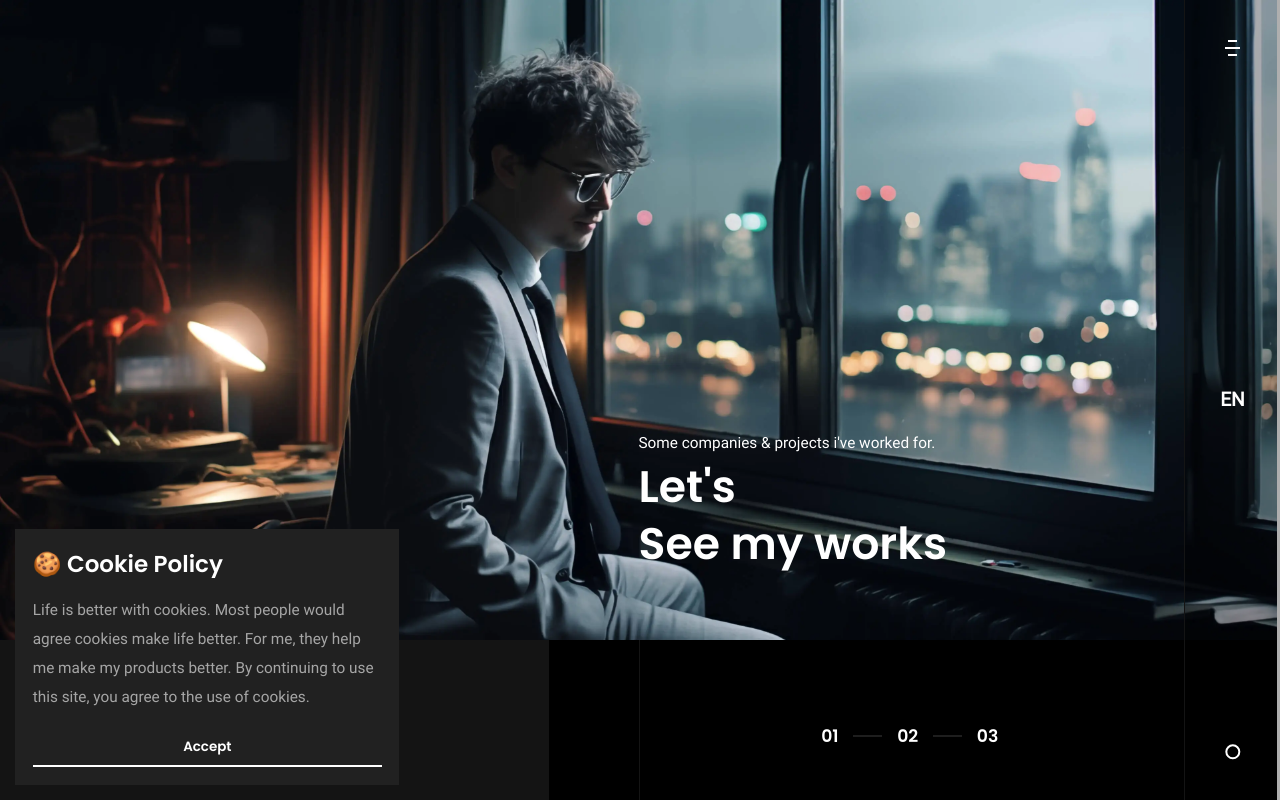
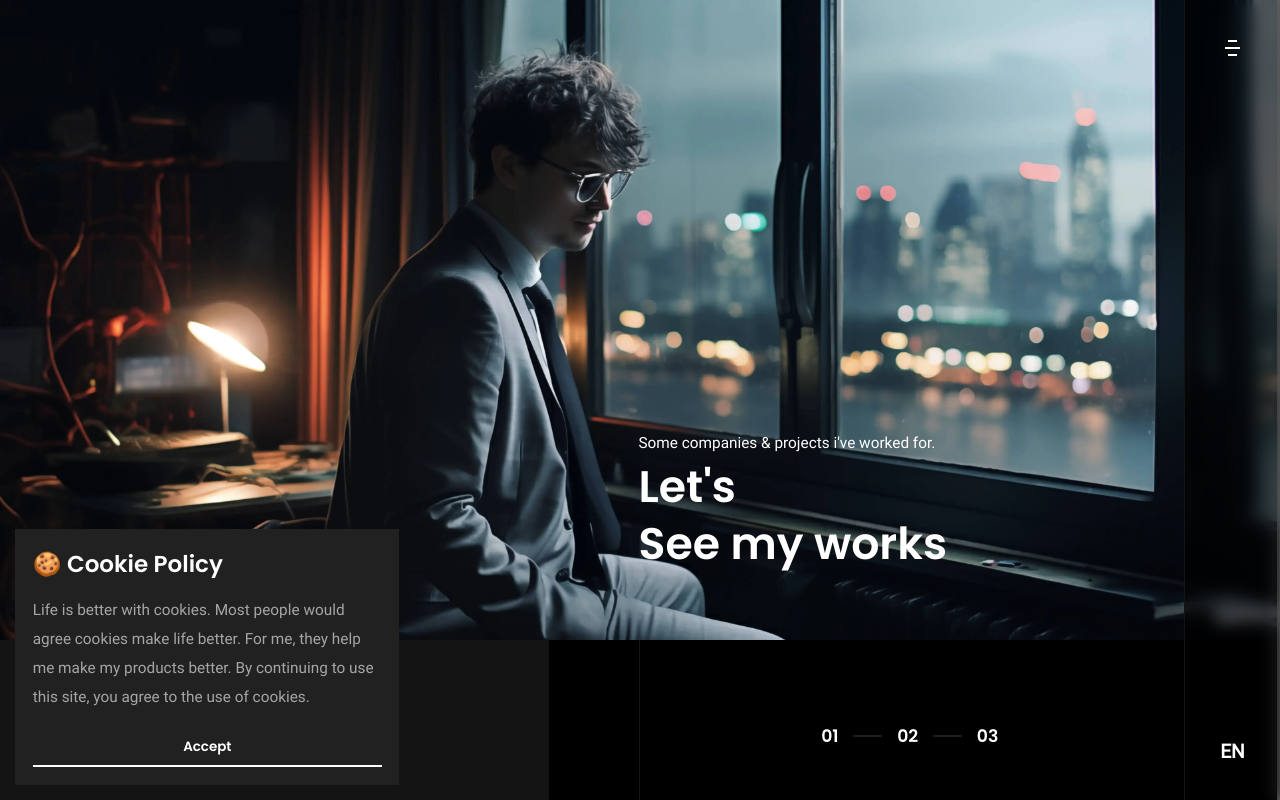
Before and after one commit to Eugevin/simple-me-vue, a Vue app: page /works in a window 1280 px wide. Shown: the top 800 px of the page. Built offline with nearby package versions, Linux system fonts and the light colour scheme.

Commit message:
styles: new styles for header & completely removed white theme

```diff
--- a/src/App.vue
+++ b/src/App.vue
@@ -4,9 +4,6 @@ import Header from './components/Header.vue'
 import Footer from './components/Footer.vue'
 import Loader from './components/Loader.vue'
 import Cookie from './components/Cookie.vue'
-
-const whiteTheme = ref<boolean>(false)
-provide('whiteTheme', whiteTheme)
 
 const overflowHidden = ref<boolean>(false)
 provide('overflowHidden', overflowHidden)
@@ -38,10 +35,7 @@ const loading = ref<boolean>(true)
       v-if="loading"
       @loaded="loading = false"
     />
-    <main
-      v-else
-      :class="whiteTheme ? 'white-theme' : ''"
-    >
+    <main v-else>
       <Header />
       <RouterView />
       <Footer />
@@ -97,14 +91,6 @@ main {
       content: none;
     }
   }
-
-  &.white-theme {
-    background: var(--white);
-
-    &::after {
-      background: var(--gray-6);
-    }
-  }
 }
 
 .v-enter-active,
--- a/src/components/Cookie.vue
+++ b/src/components/Cookie.vue
@@ -48,19 +48,11 @@ function acceptCookie() {
     color: var(--gray-5);
     margin: 0;
     transition: var(--transition);
-
-    .white-theme & {
-      color: var(--gray-2);
-    }
   }
 
   @include media-phone {
     max-width: calc(100% - 2rem);
     bottom: 7.25rem;
   }
-
-  .white-theme & {
-    background: var(--white);
-  }
 }
 </style>
--- a/src/components/Header.vue
+++ b/src/components/Header.vue
@@ -2,7 +2,6 @@
 import { inject, ref } from 'vue'
 
 const headerActive = ref<boolean>(false)
-const whiteTheme = inject('whiteTheme') as boolean
 const language = inject('language') as 'ru' | 'en'
 
 const headerLinks: Array<Link> = [
@@ -50,10 +49,6 @@ const headerLinks: Array<Link> = [
           style="font-size: 0.4em"
         >beta</sup>
       </div>
-      <div
-        class="header__visible__change"
-        @click="whiteTheme = !whiteTheme"
-      />
     </div>
     <div class="header__body">
       <div
@@ -96,7 +91,8 @@ const headerLinks: Array<Link> = [
     border-left: 1px solid var(--gray-1);
     will-change: border-left;
     transition: var(--transition);
-    background: #00000050;
+    background: #00000075;
+    backdrop-filter: blur(.5rem);
 
     &__menu {
       cursor: pointer;
@@ -114,10 +110,6 @@ const headerLinks: Array<Link> = [
         height: 0.125rem;
         background: var(--white);
         transition: inherit;
-
-        .white-theme .header:not(.header_active) & {
-          background: var(--gray-1);
-        }
 
         &:nth-of-type(2) {
           width: 1rem;
@@ -179,50 +171,6 @@ const headerLinks: Array<Link> = [
         transform: scale(1) rotate(5deg);
       }
 
-      .white-theme .header:not(.header_active) & {
-        color: var(--gray-1);
-      }
-
-      @include media-phone {
-        width: 6.25rem;
-      }
-    }
-
-    &__change {
-      position: relative;
-      height: 6.25rem;
-      width: 100%;
-      cursor: pointer;
-
-      &::before {
-        content: "";
-        position: absolute;
-        top: 50%;
-        left: 50%;
-        transform: translate(-50%, -50%);
-        height: 1rem;
-        width: 1rem;
-        border-radius: 100%;
-        border: 2px solid var(--white);
-        background: transparent;
-        will-change: background;
-        transition: var(--transition);
-
-        .white-theme .header:not(.header_active) & {
-          border: 2px solid var(--gray-1);
-        }
-      }
-
-      &:hover {
-        &::before {
-          background: var(--white);
-
-          .white-theme .header:not(.header_active) & {
-            background: var(--gray-1);
-          }
-        }
-      }
-
       @include media-phone {
         width: 6.25rem;
       }
@@ -230,7 +178,6 @@ const headerLinks: Array<Link> = [
 
     .header_active & {
       border-left: 1px solid transparent !important;
-      background: none !important;
     }
 
 
@@ -242,9 +189,15 @@ const headerLinks: Array<Link> = [
       flex-direction: row-reverse;
     }
 
-    .white-theme & {
-      border-left: 1px solid var(--gray-6);
-      background: #ffffff50;
+    &::before {
+      z-index: -1;
+      content: "";
+      position: absolute;
+      top: 0;
+      left: 0;
+      height: 100%;
+      width: 100%;
+      background: #00000050;
     }
   }
 
@@ -252,10 +205,10 @@ const headerLinks: Array<Link> = [
     z-index: 98;
     position: fixed;
     top: 0;
-    left: 0;
+    right: 6.25rem;
     height: 100%;
-    width: 100%;
-    backdrop-filter: blur(1rem);
+    width: calc(100% - 6.25rem);
+    backdrop-filter: blur(.5rem);
     display: flex;
     align-items: center;
     justify-content: center;
@@ -323,7 +276,15 @@ const headerLinks: Array<Link> = [
 
       @include media-phone {
         width: 100%;
+        right: 0;
       }
+    }
+
+    @include media-phone {
+      width: 100%;
+      right: 0;
+      bottom: 6.25rem;
+      height: calc(100% - 6.25rem);
     }
 
     .header_active & {
--- a/src/components/Input.vue
+++ b/src/components/Input.vue
@@ -46,10 +46,6 @@ button {
     width: 100%;
     background: var(--white);
     transition: inherit;
-
-    .white-theme & {
-      background: var(--gray-1);
-    }
   }
 
   span {
@@ -65,17 +61,9 @@ button {
       transform: translateY(10%);
     }
 
-    .white-theme & {
-      color: var(--white);
-    }
-
     &::before {
       height: 100%;
     }
-  }
-
-  .white-theme & {
-    color: var(--gray-1);
   }
 }
 
@@ -101,18 +89,10 @@ textarea {
 
   &:focus {
     border-bottom: 2px solid var(--white);
-
-    .white-theme & {
-      border-bottom: 2px solid var(--gray-1);
-    }
   }
 
   &.invalid {
     border-bottom: 2px solid red !important;
   }
-
-  .white-theme & {
-    color: var(--gray-1);
-  }
 }
 </style>
--- a/src/components/Pagination.vue
+++ b/src/components/Pagination.vue
@@ -38,25 +38,12 @@ defineEmits(['update'])
       width: 1.875rem;
       background: var(--gray-3);
       transition: var(--transition);
-
-      .white-theme & {
-        background: var(--gray-6);
-      }
-    }
-
-    .white-theme & {
-      color: var(--gray-1);
     }
 
     &_active {
       pointer-events: none;
       color: var(--gray-3);
-
-      .white-theme & {
-        color: var(--gray-5);
-      }
     }
-
 
   }
 }
--- a/src/components/WorkDescription.vue
+++ b/src/components/WorkDescription.vue
@@ -62,12 +62,6 @@ const worktime = computed(() => `${props.data.time[0]} - ${props.data.time[1]}`)
 
   h3 {
     margin: 2.5rem 0 1rem;
-
-    .white-theme & {
-      @include media-phone {
-        color: var(--gray-1);
-      }
-    }
   }
 
   &__description {
--- a/src/pages/ContactsPage.vue
+++ b/src/pages/ContactsPage.vue
@@ -80,20 +80,8 @@ const language = inject('language') as 'ru' | 'en'
 @import "../styles/media";
 
 .contacts {
-  h2 {
-    .white-theme & {
-      @include media-phone {
-        color: var(--gray-1);
-      }
-    }
-  }
-
   h5 {
     margin-bottom: 1.5rem;
-
-    .white-theme & {
-      color: var(--gray-1);
-    }
 
     +p {
       margin-bottom: 5rem;
--- a/src/pages/SkillsPage.vue
+++ b/src/pages/SkillsPage.vue
@@ -120,10 +120,6 @@ const language = inject('language') as 'ru' | 'en'
         opacity: 1;
       }
 
-      .white-theme & {
-        outline: 1px solid var(--gray-6);
-      }
-
       @include media-phone {
         flex: 0 0 100%;
       }
@@ -133,18 +129,5 @@ const language = inject('language') as 'ru' | 'en'
       gap: 1rem;
     }
   }
-
-  .white-theme & {
-
-    h4 {
-      color: var(--gray-1);
-    }
-
-    @include media-phone {
-      .content:not(.content_inner) h2 {
-        color: var(--gray-1);
-      }
-    }
-  }
 }
 </style>
--- a/src/styles/main.scss
+++ b/src/styles/main.scss
@@ -141,10 +141,6 @@ p {
     ~p {
       max-width: 50rem;
     }
-
-    .white-theme & {
-      color: var(--gray-1);
-    }
   }
 
   @include media-phone {
```
